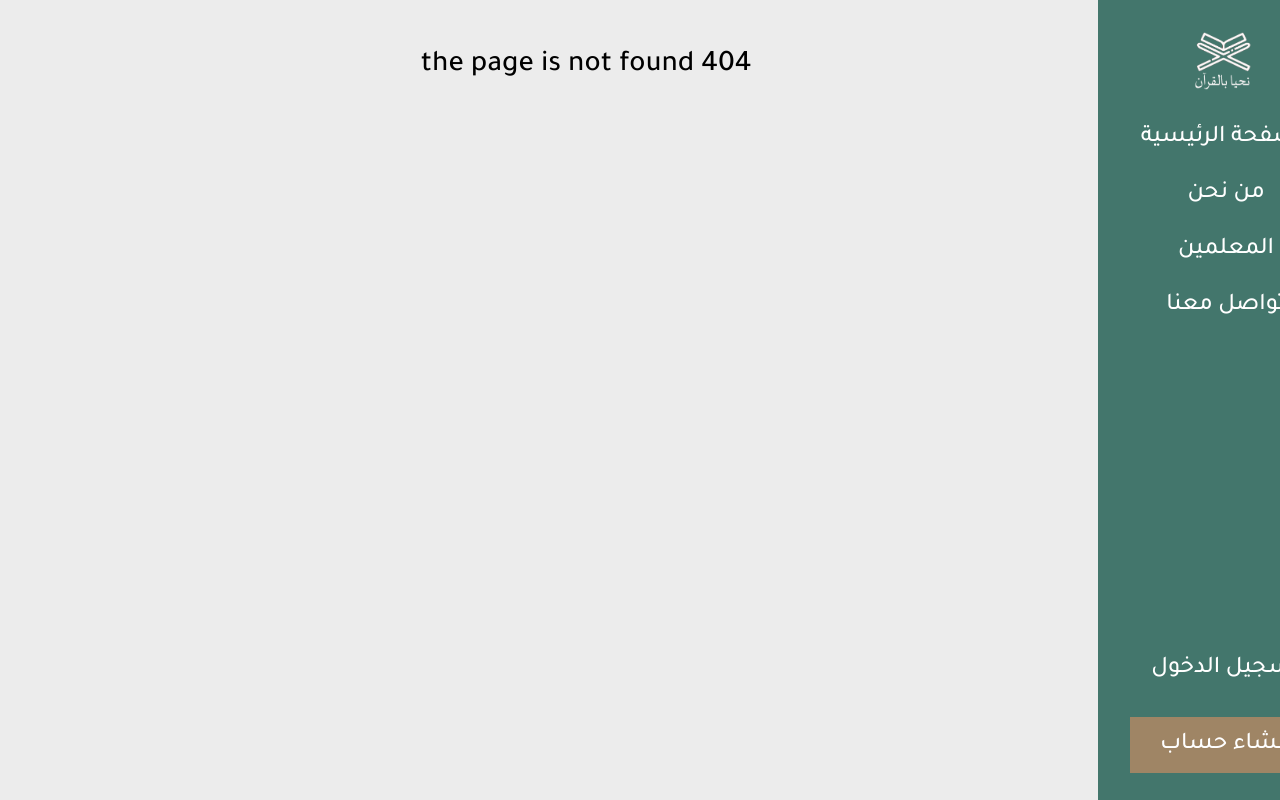
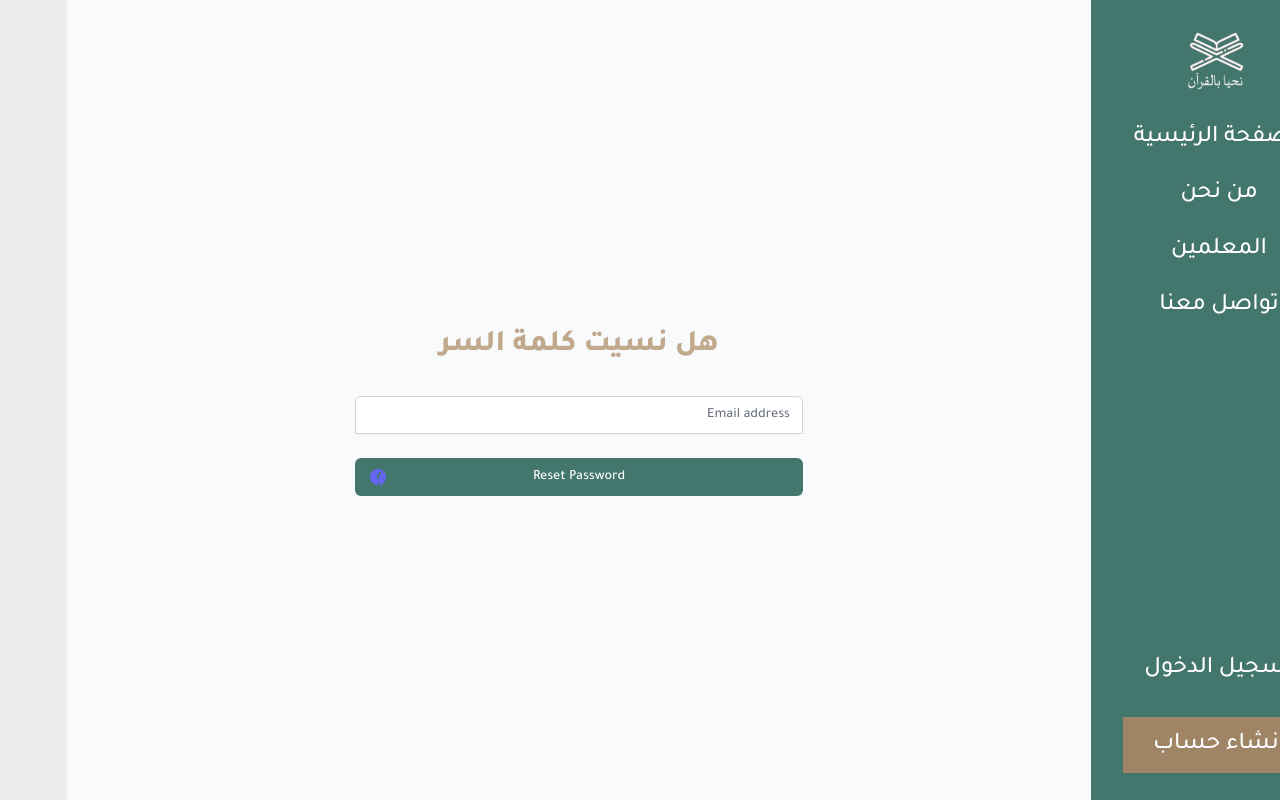
Before and after one commit to MahmoudKhalid22/Tahfeeth, a React (Create React App) app in the folder client/: page /forget-password in a window 1280 px wide. Before the commit this address had no page. Built offline with nearby package versions, Linux system fonts and the light colour scheme.

Commit message:
chore: forget password (not complete)

```diff
--- a/client/src/App.js
+++ b/client/src/App.js
@@ -14,6 +14,7 @@ import Settings from "./pages/Settings";
 import NotFound from "./pages/NotFound";
 import Verified from "./pages/Verified";
 import Edit from "./pages/Edit";
+import ForgetPassword from "./pages/ForgetPassword";
 
 const initialStatus = JSON.parse(localStorage.getItem("status"));
 
@@ -49,6 +50,7 @@ function App() {
             <Route index element={<Settings />} />
             <Route path="edit" element={<Edit />} />
           </Route>
+          <Route path="/forget-password" element={<ForgetPassword />} />
           <Route path="*" element={<NotFound />} />
         </Route>
       </Routes>
--- a/client/src/components/InputForm/Form.jsx
+++ b/client/src/components/InputForm/Form.jsx
@@ -178,7 +178,7 @@ function Form({ onSetIsLogin }) {
       </div>
       <div className=" flex flex-row-reverse justify-between items-start w-full relative">
         <input
-          type={showPassword ? "password" : "text"}
+          type={!showPassword ? "password" : "text"}
           value={password}
           onChange={(e) => setPassword(e.target.value)}
           placeholder="كلمة السر"
@@ -198,6 +198,13 @@ function Form({ onSetIsLogin }) {
           كلمة السر
         </label>
       </div>
+      {isLogin && (
+        <div className="flex items-center justify-end w-full">
+          <Link className="underline" to={"/forget-password"}>
+            هل نسيت كلمة السر
+          </Link>
+        </div>
+      )}
       {!isLogin && (
         <div className=" flex flex-row-reverse justify-between items-start w-full">
           <select
--- /dev/null
+++ b/client/src/pages/ForgetPassword.js
@@ -0,0 +1,70 @@
+import React, { useState } from "react";
+
+const ForgetPassword = () => {
+  const [email, setEmail] = useState("");
+
+  const handleSubmit = (e) => {
+    e.preventDefault();
+    // Add your logic to handle the submission of the forget password form
+    console.log("Forget password form submitted with email:", email);
+  };
+
+  return (
+    <div className="min-h-screen flex items-center justify-center bg-gray-50 py-12 px-4 sm:px-6 lg:px-8 w-[80%] absolute left-0">
+      <div className="max-w-md w-full space-y-8">
+        <div>
+          <h2 className="mt-6 text-center text-3xl font-extrabold text-[#C1A98D]">
+            هل نسيت كلمة السر
+          </h2>
+        </div>
+        <form className="mt-8 space-y-6" onSubmit={handleSubmit}>
+          <input type="hidden" name="remember" value="true" />
+          <div className="rounded-md shadow-sm -space-y-px">
+            <div>
+              <label htmlFor="email-address" className="sr-only">
+                Email address
+              </label>
+              <input
+                id="email-address"
+                name="email"
+                type="email"
+                autoComplete="email"
+                required
+                value={email}
+                onChange={(e) => setEmail(e.target.value)}
+                className="appearance-none rounded-none relative block w-full px-3 py-2 border border-gray-300 placeholder-gray-500 text-gray-900 rounded-t-md focus:outline-none focus:ring-indigo-500 focus:border-indigo-500 focus:z-10 sm:text-sm"
+                placeholder="Email address"
+              />
+            </div>
+          </div>
+
+          <div>
+            <button
+              type="submit"
+              className="group relative w-full flex justify-center py-2 px-4 border border-transparent text-sm font-medium rounded-md text-white bg-[#43766C] hover:bg-[#397569] focus:outline-none focus:ring-2 focus:ring-offset-2 focus:ring-indigo-500"
+            >
+              <span className="absolute left-0 inset-y-0 flex items-center pl-3">
+                <svg
+                  className="h-5 w-5 text-indigo-500 group-hover:text-indigo-400"
+                  xmlns="http://www.w3.org/2000/svg"
+                  viewBox="0 0 20 20"
+                  fill="currentColor"
+                  aria-hidden="true"
+                >
+                  <path
+                    fillRule="evenodd"
+                    d="M10 18a8 8 0 100-16 8 8 0 000 16zm1-10a1 1 0 00-2 0v3a1 1 0 102 0v-3zm-.707 7.707a1 1 0 011.414 0l2 2a1 1 0 01-1.414 1.414l-2-2a1 1 0 010-1.414zM11 6a1 1 0 012 0v1a1 1 0 11-2 0V6z"
+                    clipRule="evenodd"
+                  />
+                </svg>
+              </span>
+              Reset Password
+            </button>
+          </div>
+        </form>
+      </div>
+    </div>
+  );
+};
+
+export default ForgetPassword;
```
